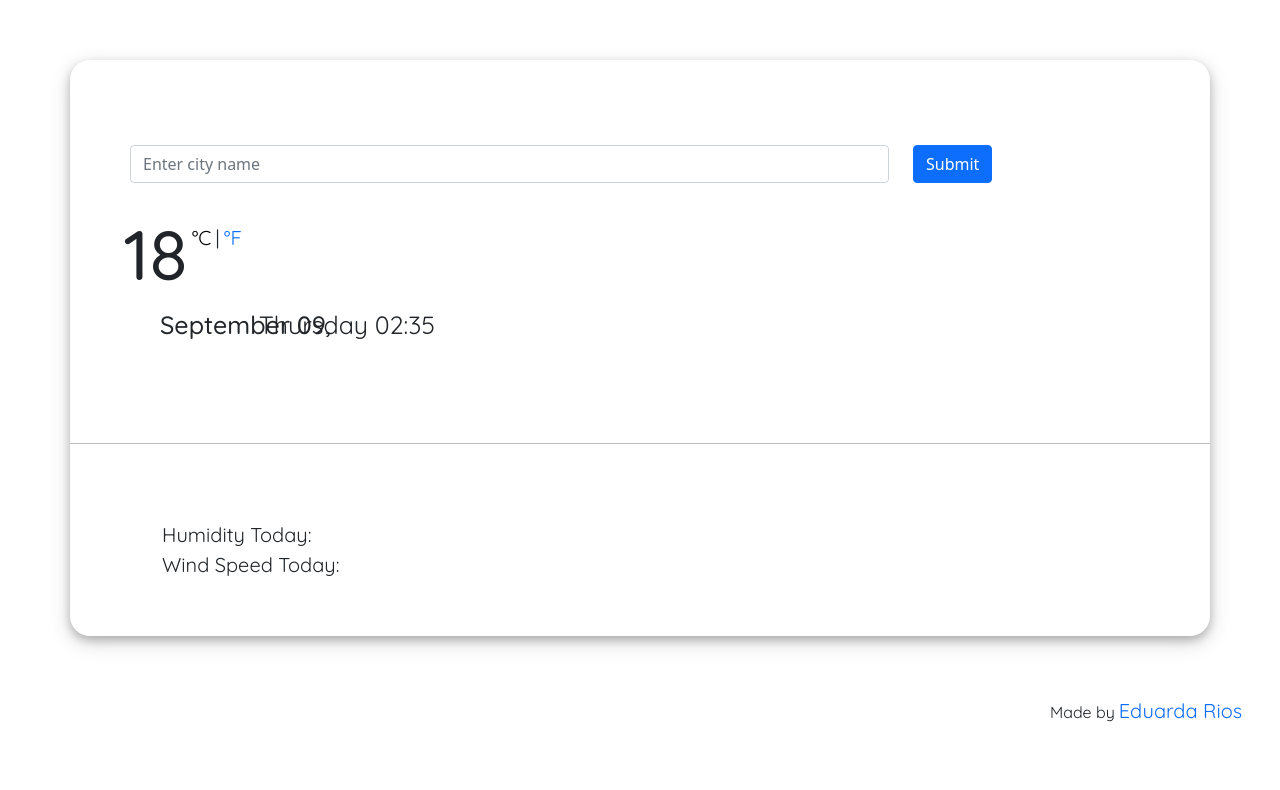
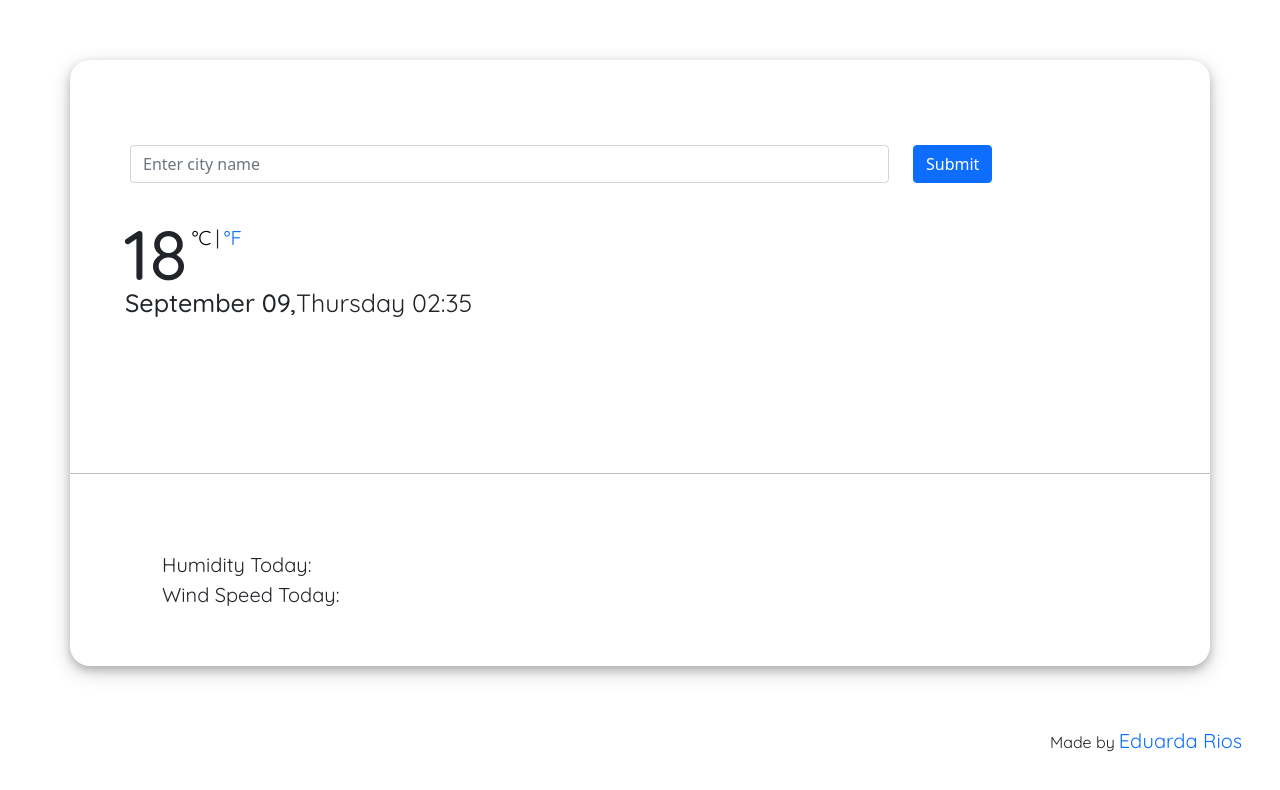
Before and after one commit to Dudarios/weatherapp, a website built with Parcel: page index.html in a window 1280 px wide. Built offline with nearby package versions, Linux system fonts and the light colour scheme; no server answers.

Commit message:
Update styles.css

```diff
--- a/src/styles.css
+++ b/src/styles.css
@@ -46,11 +46,10 @@ h1 {
   font-weight: 500;}
 
 .month1 {
-  text-align: left;
-  position: absolute;
-  display: inline;
-  top: 310px;
-  left: 160px;
+  text-align: left;display: inline;
+  position: relative;
+  bottom: 15px;
+  left: 55px;
   font-size: 25px;
   font-family: 'Quicksand', sans-serif;
   font-weight: 500;
@@ -59,9 +58,9 @@ h1 {
 
 .times {
   text-align: left;
-  position: absolute;
-  top: 310px;
-  right: 845px;
+  position: relative;
+  bottom: 15px;
+  left: 55px;
   display: inline;
   font-size: 25px;
   font-family: 'Quicksand', sans-serif;
```
